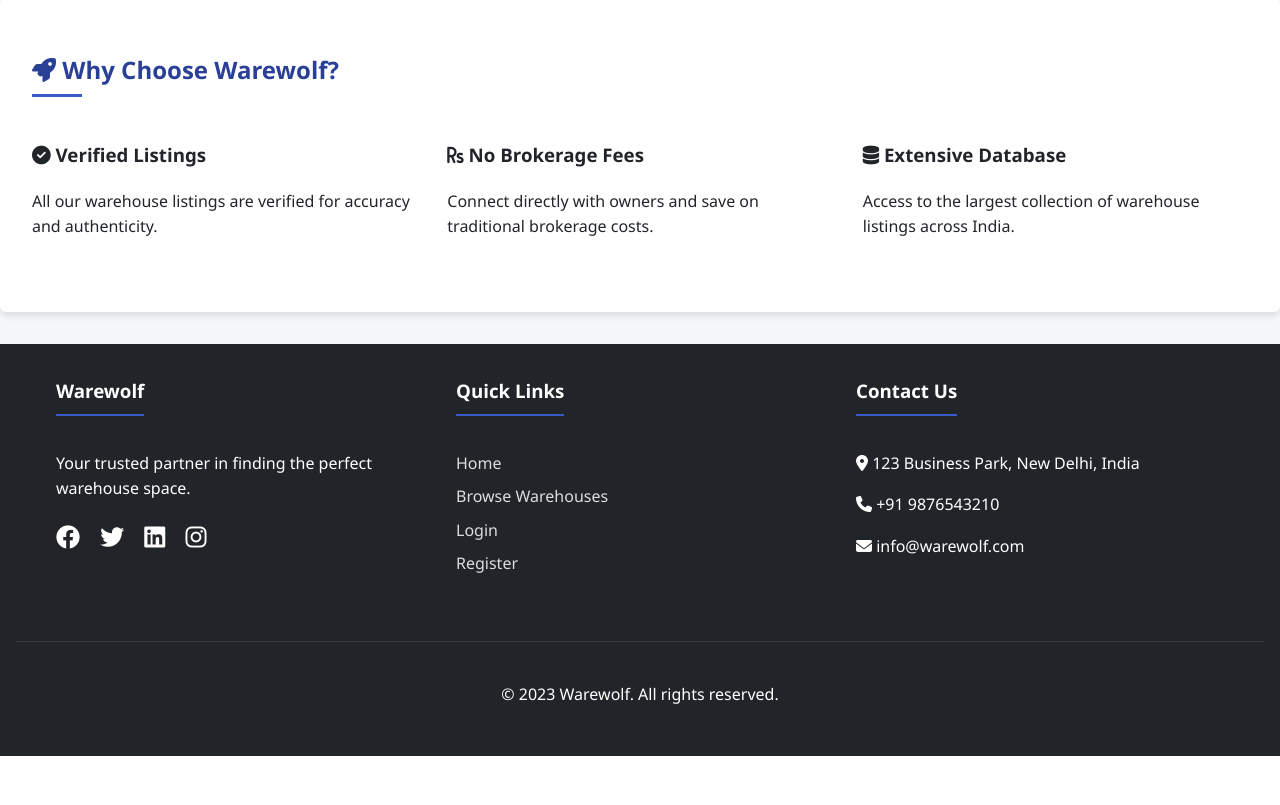
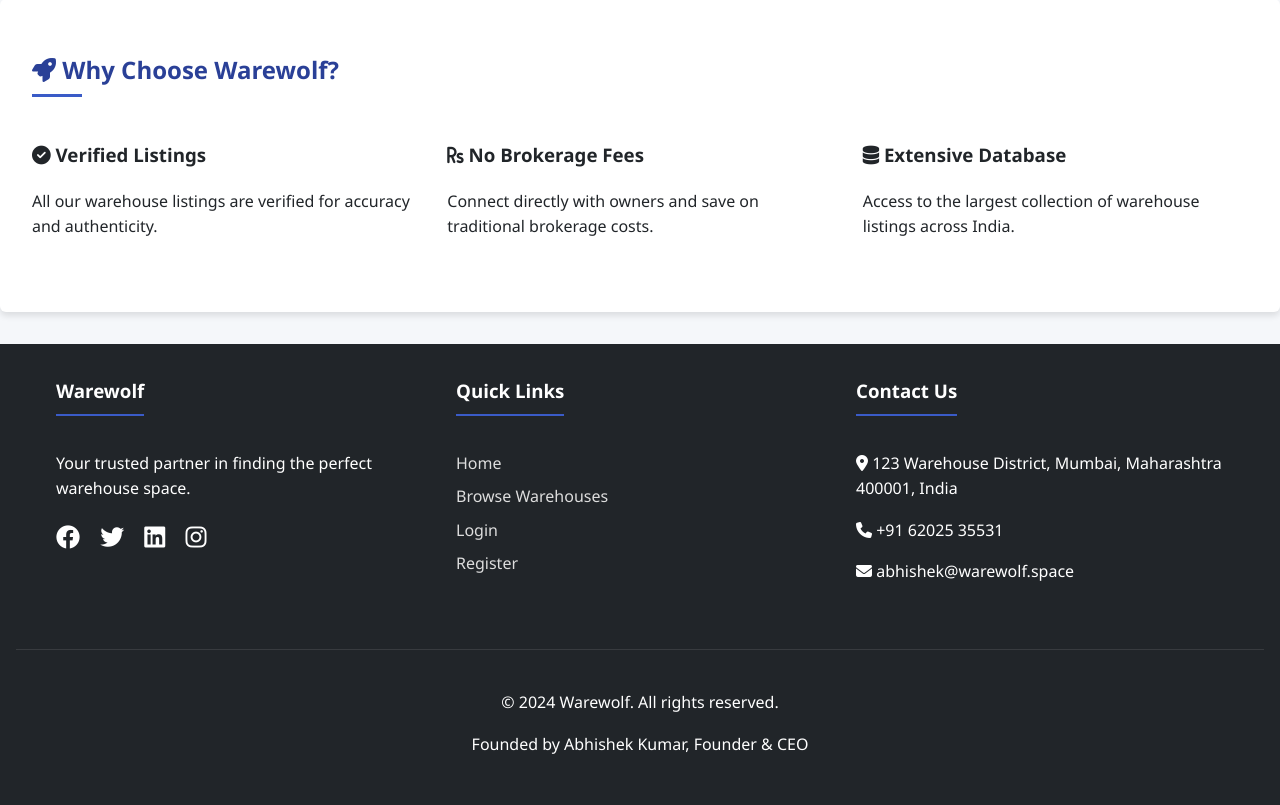
Before and after one commit to abhijeet42cy6/KASV, a FastAPI app: page / in a window 1280 px wide. Shown: the part 1850-2655 px from the top of the page. Before the commit the page ends 2606 px from the top, so only its background shows below. Run offline with FastAPI, Linux system fonts and the light colour scheme.

Commit message:
Update duplicate footer section in index.html with correct contact information

```diff
--- a/app/templates/index.html
+++ b/app/templates/index.html
@@ -184,13 +184,14 @@
 
             <div class="footer-section">
                 <h3>Contact Us</h3>
-                <p><i class="fas fa-map-marker-alt"></i> 123 Business Park, New Delhi, India</p>
-                <p><i class="fas fa-phone"></i> +91 9876543210</p>
-                <p><i class="fas fa-envelope"></i> info@warewolf.com</p>
+                <p><i class="fas fa-map-marker-alt"></i> 123 Warehouse District, Mumbai, Maharashtra 400001, India</p>
+                <p><i class="fas fa-phone"></i> +91 62025 35531</p>
+                <p><i class="fas fa-envelope"></i> abhishek@warewolf.space</p>
             </div>
         </div>
         <div class="footer-bottom">
-            <p>&copy; 2023 Warewolf. All rights reserved.</p>
+            <p>&copy; 2024 Warewolf. All rights reserved.</p>
+            <p>Founded by <span class="font-semibold">Abhishek Kumar</span>, Founder & CEO</p>
         </div>
     </footer>
 </body>
```
